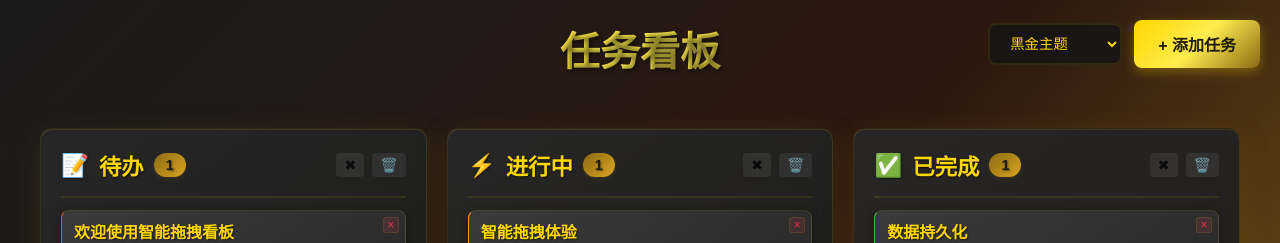
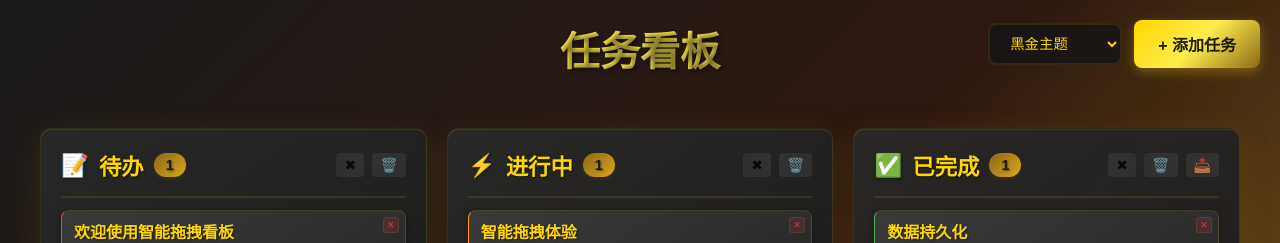
Before and after one commit to chswy123/simple-task-card, a Vue app: page / in a window 1280 px wide. Shown: the top 243 px of the page. Built offline with nearby package versions, Linux system fonts and the light colour scheme.

Commit message:
feat: ✨ 增加导出数据

```diff
--- a/src/App.vue
+++ b/src/App.vue
@@ -37,6 +37,9 @@
             </button>
             <button class="column-action-btn" @click="clearColumnTasks(column)" title="清空当前列">
               🗑️
+            </button>
+            <button v-if="column.key === 'done'" class="column-action-btn" @click="exportDoneTasks" title="导出">
+              📤
             </button>
           </div>
           <div class="column-actions batch-mode-actions" v-if="getTaskCount(column.key) > 0" v-show="isBatchSelectMode && currentBatchColumn?.key === column.key">
@@ -693,6 +696,27 @@ const cancelBatchDelete = () => {
   currentBatchDeleteColumn.value = null
 }
 
+// 导出已完成任务
+const exportDoneTasks = () => {
+  const doneTasks = getTasksByColumn('done')
+  if (doneTasks.length === 0) {
+    return
+  }
+
+  const dataStr = JSON.stringify(doneTasks, null, 2)
+  const blob = new Blob([dataStr], { type: 'application/json' })
+  const url = URL.createObjectURL(blob)
+  const link = document.createElement('a')
+  const timestamp = new Date().toISOString().slice(0, 10)
+
+  link.href = url
+  link.download = `done-tasks-${timestamp}.json`
+  document.body.appendChild(link)
+  link.click()
+  document.body.removeChild(link)
+  URL.revokeObjectURL(url)
+}
+
 // 组件挂载时初始化数据
 onMounted(async () => {
   await initializeTheme()
```
